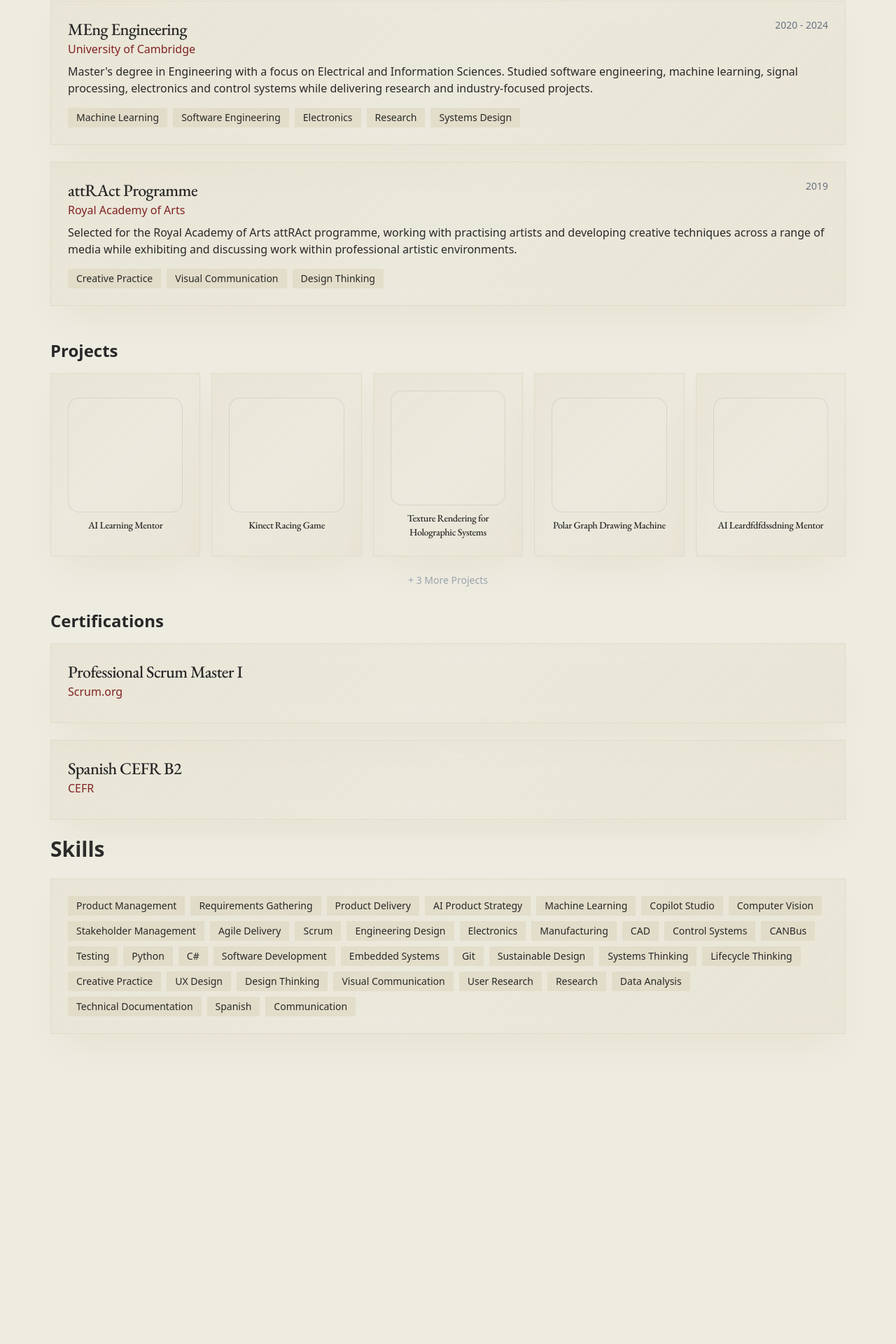
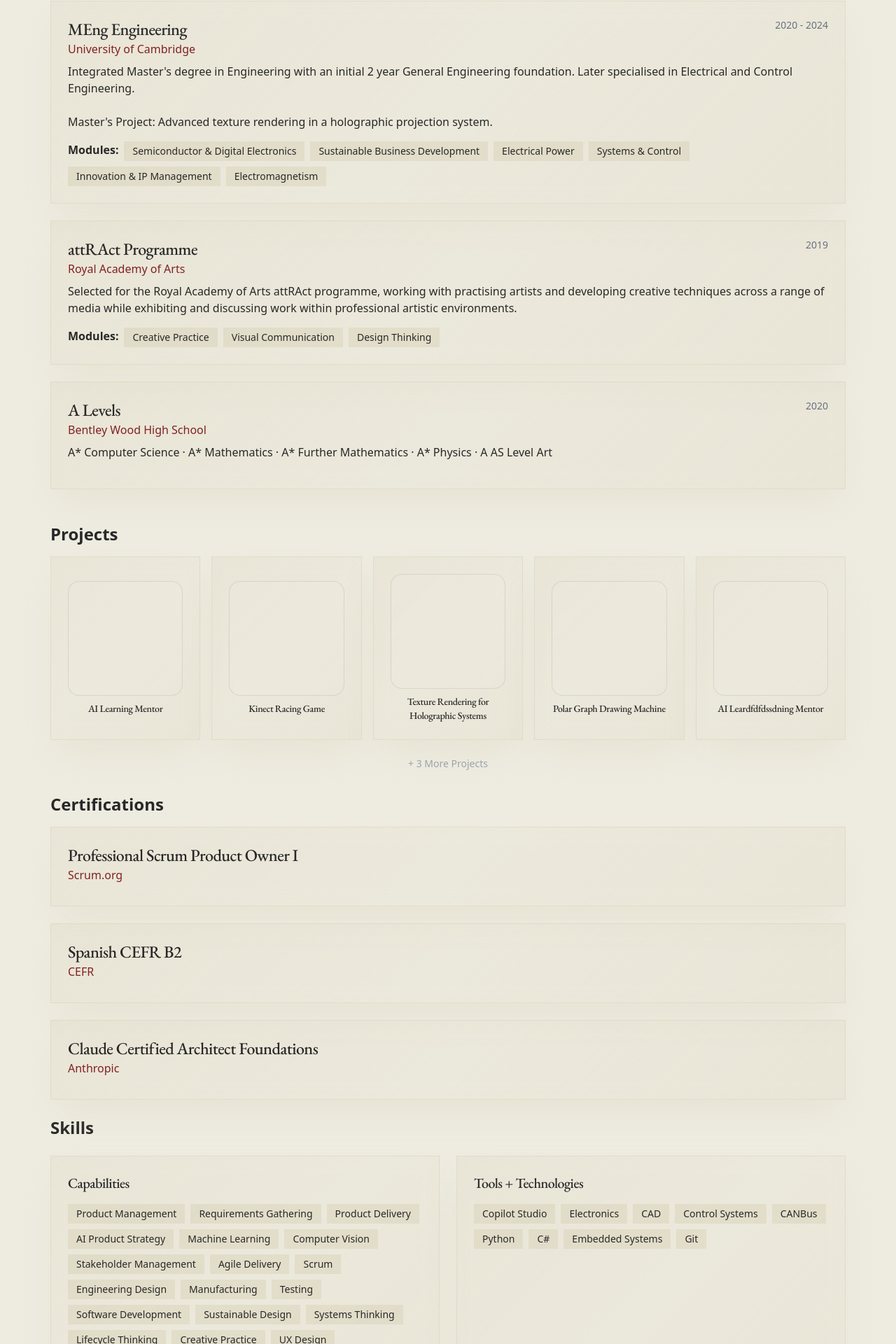
Before and after one commit to jhaveriaayushi/Aayushi-experience, a Next.js app: page /CV in a window 1280 px wide. Shown: the part 1320-3240 px from the top of the page at 70% size. Before the commit the page ends 2885 px from the top, so only its background shows below. Built offline with nearby package versions, Linux system fonts and the light colour scheme.

Commit message:
remove pdf and jsut use json data

```diff
--- a/app/CV/page.tsx
+++ b/app/CV/page.tsx
@@ -5,11 +5,13 @@
   experiences,
   projects,
   certifications,
-  skills,
-} from "./data";
+  capabilities,
+  toolsAndTechnologies,
+} from "../data";
 
 import { useState, useEffect } from "react";
 import { Starfield } from '../starfield';
+import { Notepad } from "../notepad";
 
 
 
@@ -20,7 +22,8 @@
     ...education.flatMap(item => item.tags),
     ...projects.flatMap(item => item.tags),
     ...certifications.flatMap(item => item.tags),
-    ...skills.flatMap(item => item.tags),
+    ...capabilities.flatMap(item => item.tags),
+    ...toolsAndTechnologies.flatMap(item => item.tags),
   ]),
 ];
 
@@ -36,7 +39,8 @@
   const filteredEducation = filterItems(education);
   const filteredProjects = filterItems(projects);
   const filteredCertifications = filterItems(certifications);
-  const filteredSkills = filterItems(skills);
+  const filteredCapabilities = filterItems(capabilities);
+  const filteredToolsAndTechnologies = filterItems(toolsAndTechnologies);
 
 
   const [showAllProjects, setShowAllProjects] = useState(false);
@@ -66,7 +70,8 @@
 
   return (
     <main className="relative">
-<Starfield/>
+      <Starfield />
+      <Notepad />
       <div className="relative z-10 w-full max-w-[1200px] mx-auto px-8 py-8">
         <div className="mb-8 text-center">
           <h1 className="text-5xl">CV Explorer</h1>
@@ -149,9 +154,10 @@
                     </span>
                   </div>
 
-                <p className="mb-4">{exp.description}</p>
-
+                  <p className="mb-4 whitespace-pre-line">{exp.description}</p>
+                  {exp.skills && exp.skills.length > 0 && (
                     <div className="flex flex-wrap gap-2">
+                      <strong>Modules:</strong>
                       {exp.skills.map((skill) => (
                         <span
                           key={skill}
@@ -161,6 +167,7 @@
                         </span>
                       ))}
                     </div>
+                  )}
                 </div>
               ))}
             </>
@@ -234,9 +241,13 @@
 
 
           <div className="mb-14">
-        <h2 className="text-3xl font-bold mb-6">Skills</h2>
-        <div className="p-6 rectangle flex flex-wrap gap-2">
-          {filteredSkills.map((skill) => (
+            <h2 className="text-2xl font-semibold mb-6">Skills</h2>
+            <div className="grid gap-6 md:grid-cols-2">
+              {filteredCapabilities.length > 0 && (
+                <section className="rectangle p-6">
+                  <h3 className="mb-4 text-xl font-semibold">Capabilities</h3>
+                  <div className="flex flex-wrap gap-2">
+                {filteredCapabilities.map((skill) => (
                   <span
                     key={skill.title}
                     className="px-3 py-1 bg-[var(--accent-dark)]/40 text-foreground text-sm rounded-[var(--bubble-radius)]"
@@ -245,6 +256,25 @@
                   </span>
                 ))}
                   </div>
+                </section>
+              )}
+
+              {filteredToolsAndTechnologies.length > 0 && (
+                <section className="rectangle p-6">
+                  <h3 className="mb-4 text-xl font-semibold">Tools + Technologies</h3>
+                  <div className="flex flex-wrap gap-2">
+                    {filteredToolsAndTechnologies.map((skill) => (
+                      <span
+                        key={skill.title}
+                        className="px-3 py-1 bg-[var(--accent-dark)]/40 text-foreground text-sm rounded-[var(--bubble-radius)]"
+                      >
+                        {skill.title}
+                      </span>
+                    ))}
+                  </div>
+                </section>
+              )}
+              </div>
             </div>
 
         </div>
--- a/app/chat/page.tsx
+++ b/app/chat/page.tsx
@@ -6,6 +6,7 @@
 import ReactMarkdown from "react-markdown";
 import { AIyushi } from '../ai_box';
 import { Starfield } from '../starfield';
+import { Notepad } from "../notepad";
 
 
 
@@ -37,6 +38,7 @@
   return (
     <main className='relative'>
       <Starfield/>
+      <Notepad/>
     <div className="relative z-10 h-screen flex overflow-y-auto flex-col flex-1 w-full max-w-5xl mx-auto px-8"
     >
 
--- a/app/CV/data.ts
+++ b/app/data.ts
@@ -6,14 +6,15 @@
     company: "University of Cambridge",
     period: "2020 - 2024",
     description:
-      "Master's degree in Engineering with a focus on Electrical and Information Sciences. Studied software engineering, machine learning, signal processing, electronics and control systems while delivering research and industry-focused projects.",
+      "Integrated Master's degree in Engineering with an initial 2  year General Engineering foundation. Later specialised in Electrical and Control Engineering.\n\nMaster's Project: Advanced texture rendering in a holographic projection system.",
     tags: ["Engineering", "Software", "Sustainability"],
     skills: [
-      "Machine Learning",
-      "Software Engineering",
-      "Electronics",
-      "Research",
-      "Systems Design",
+      "Semiconductor & Digital Electronics",
+      "Sustainable Business Development",
+      "Electrical Power",
+      "Systems & Control",
+      "Innovation & IP Management",
+      "Electromagnetism"
     ],
   },
   {
@@ -28,33 +29,30 @@
       "Visual Communication",
       "Design Thinking",
     ],
-}
-
+  },
+  {
+    title: "A Levels",
+    company: "Bentley Wood High School",
+    period: "2020",
+    description: "A* Computer Science · A* Mathematics · A* Further Mathematics · A* Physics · A AS Level Art",
+    tags: ["Engineering", "Software", "Art"],
+  },
 ];
 
-export const skills = [
+export const capabilities = [
   { title: "Product Management", tags: ["Product", "Strategy"] },
   { title: "Requirements Gathering", tags: ["Product", "Strategy", "AI"] },
   { title: "Product Delivery", tags: ["Product", "Strategy"] },
   { title: "AI Product Strategy", tags: ["AI", "Product", "Strategy"] },
   { title: "Machine Learning", tags: ["AI", "Software", "Engineering"] },
-  { title: "Copilot Studio", tags: ["AI", "Software"] },
   { title: "Computer Vision", tags: ["AI", "Software", "Engineering"] },
   { title: "Stakeholder Management", tags: ["Product", "Strategy"] },
   { title: "Agile Delivery", tags: ["Product", "Strategy"] },
   { title: "Scrum", tags: ["Product", "Strategy"] },
   { title: "Engineering Design", tags: ["Engineering", "Sustainability"] },
-  { title: "Electronics", tags: ["Engineering", "Software"] },
   { title: "Manufacturing", tags: ["Engineering"] },
-  { title: "CAD", tags: ["Engineering", "Art"] },
-  { title: "Control Systems", tags: ["Engineering", "Software"] },
-  { title: "CANBus", tags: ["Engineering", "Software"] },
   { title: "Testing", tags: ["Engineering", "Software"] },
-  { title: "Python", tags: ["Software", "AI", "Engineering"] },
-  { title: "C#", tags: ["Software"] },
   { title: "Software Development", tags: ["Software", "Engineering"] },
-  { title: "Embedded Systems", tags: ["Software", "Engineering"] },
-  { title: "Git", tags: ["Software", "Product"] },
   { title: "Sustainable Design", tags: ["Sustainability", "Engineering"] },
   { title: "Systems Thinking", tags: ["Sustainability", "Engineering", "Strategy"] },
   { title: "Lifecycle Thinking", tags: ["Sustainability", "Strategy"] },
@@ -68,6 +66,18 @@
   { title: "Technical Documentation", tags: ["Other", "Software"] },
   { title: "Spanish", tags: ["Other"] },
   { title: "Communication", tags: ["Other", "Product"] },
+];
+
+export const toolsAndTechnologies = [
+  { title: "Copilot Studio", tags: ["AI", "Software"] },
+  { title: "Electronics", tags: ["Engineering", "Software"] },
+  { title: "CAD", tags: ["Engineering", "Art"] },
+  { title: "Control Systems", tags: ["Engineering", "Software"] },
+  { title: "CANBus", tags: ["Engineering", "Software"] },
+  { title: "Python", tags: ["Software", "AI", "Engineering"] },
+  { title: "C#", tags: ["Software"] },
+  { title: "Embedded Systems", tags: ["Software", "Engineering"] },
+  { title: "Git", tags: ["Software", "Product"] },
 ];
 
 export const experiences = [
@@ -144,7 +154,7 @@
       "Product Management",
       "User Research",
     ],
-    video:[]
+    video: []
   },
   {
     title: "Kinect Racing Game",
@@ -187,7 +197,7 @@
       "CAD",
       "Programming",
     ],
-  },{
+  }, {
     title: "AI Leardfdfdssdning Mentor",
     company: "National Grid",
     period: "May 2026 - Jul 2026",
@@ -200,7 +210,7 @@
       "Product Management",
       "User Research",
     ],
-    video:[]
+    video: []
   },
   {
     title: "Kinect sdffsRacing Game",
@@ -248,25 +258,22 @@
 
 export const certifications = [
   {
-    title: "Professional Scrum Master I",
+    title: "Professional Scrum Product Owner I",
     company: "Scrum.org",
-    period: "2025",
-    description:
-      "Professional certification demonstrating knowledge of Agile delivery, Scrum principles and product development best practices.",
+    period: "2026",
     tags: ["Product"],
-    skills: [
-      "Scrum",
-      "Agile Delivery",
-      "Stakeholder Management",
-    ],
   },
   {
     title: "Spanish CEFR B2",
     company: "CEFR",
     period: "2024",
-    description:
-      "Professional working proficiency in Spanish with strong written and verbal communication skills.",
     tags: ["Other"],
-    skills: ["Spanish", "Communication"],
   },
+  {
+    title: "Claude Certified Architect Foundations",
+    company: "Anthropic",
+    period: "2026",
+    tags: ["AI", "Software"],
+  },
+
 ];
--- a/package.json
+++ b/package.json
@@ -6,7 +6,6 @@
     "dev": "next dev",
     "build": "next build",
     "start": "next start",
-    "pdf-to-text": "node scripts/pdf-to-text.js",
     "lint": "eslint"
   },
   "dependencies": {
@@ -18,7 +17,6 @@
     "ai": "^6.0.208",
     "framer-motion": "^13.2.0",
     "next": "^16.2.9",
-    "pdf-parse": "^1.1.1",
     "react": "19.2.4",
     "react-dom": "19.2.4",
     "react-markdown": "^10.1.0",
--- a/scripts/pdf-to-text.js
+++ /dev/null
@@ -1,36 +0,0 @@
-/*const fs = require('fs');
-const path = require('path');
-const pdf = require('pdf-parse');
-
-if (process.argv.length < 3) {
-  console.error('Usage: node pdf-to-text.js <pdf-file> [output.txt]');
-  process.exit(1);
-}
-
-const pdfPath = process.argv[2];
-const outPath = process.argv[3] || (path.basename(pdfPath, path.extname(pdfPath)) + '.txt');
-
-let dataBuffer = fs.readFileSync(pdfPath);
-
-pdf(dataBuffer).then(function(ßdata) {
-  fs.writeFileSync(outPath, data.text, 'utf8');
-  console.log('Wrote text to', outPath);
-}).catch(err => {
-  console.error('PDF parse error:', err);
-  process.exit(1);
-});
-*/
-
-const fs = require("fs");
-const path = require("path");
-const pdf = require("pdf-parse");
-
-async function pdfToText(pdfPath) {
-  const dataBuffer = fs.readFileSync(pdfPath);
-  const data = await pdf(dataBuffer);
-
-
-  return data.text;
-}
-
-module.exports = { pdfToText };
```
Also changed, not shown: app/api/chat/route.ts (+17 -16 lines), app/art/page.module.css (deleted), 2 other files (tests, documents, lock files or other folders). Lines whose indentation alone changed are shown as unchanged.
